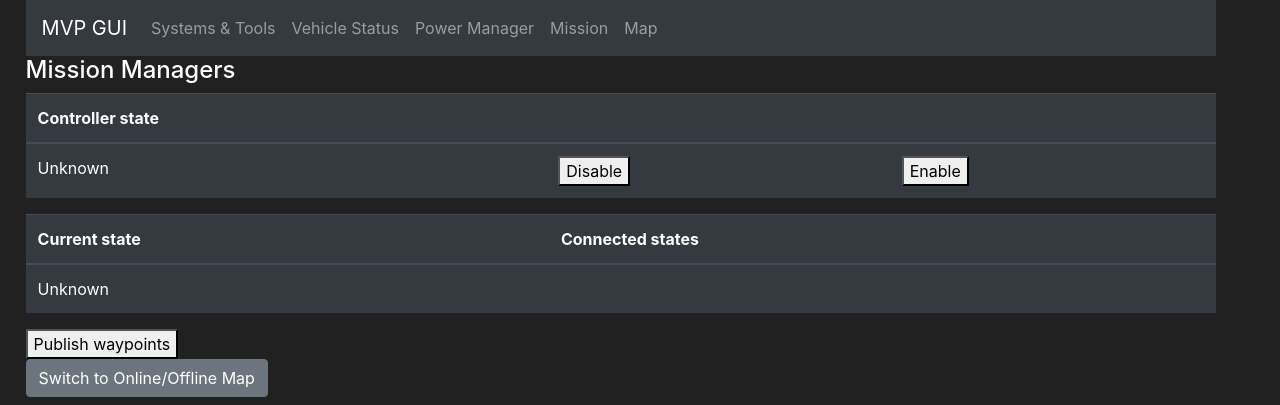
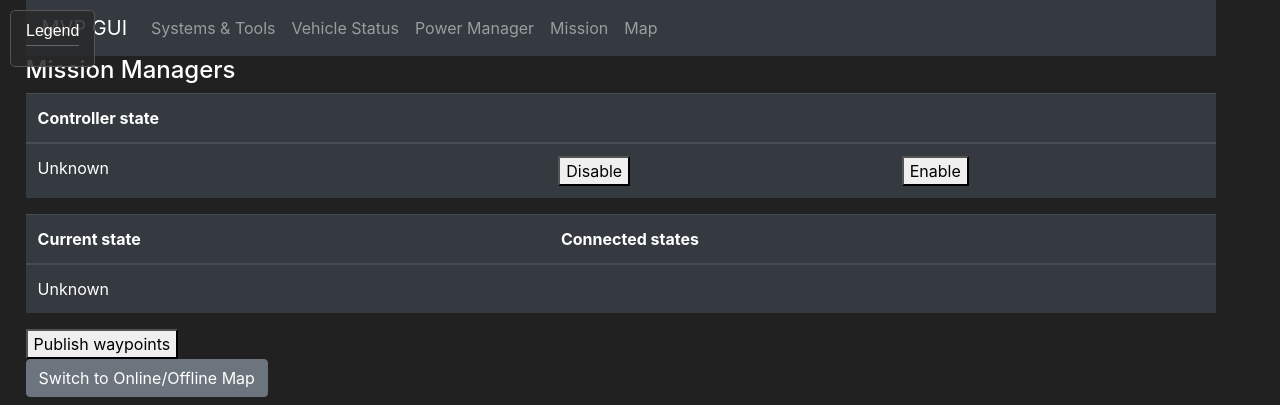
Before and after one commit to GSO-soslab/mvp_gui_2, a Python web app: template mvp_gui/templates/map.html in a window 1280 px wide. Shown: the top 405 px of the page. Run offline with Jinja, Linux system fonts and the light colour scheme; the template is opened without the code that fills it: most values are stand-ins (such as "Sample title", 1, 10 or a date in 2020); some libraries are stand-ins or nearby versions.

Commit message:
Reposition the map legend HTML element

```diff
--- a/mvp_gui/templates/map_page/map_table.html
+++ b/mvp_gui/templates/map_page/map_table.html
@@ -2,6 +2,14 @@
 <button id="map-switch-button" class="btn btn-secondary mb-2">Switch to Online/Offline Map</button>
 
 <div id="map" class="map"></div>
+
+<!-- LEGEND -->
+<div id="map-legend" class="map-legend">
+    <h4>Legend</h4>
+    <ul id="legend-items">
+        <!-- Dynamically populated -->
+    </ul>
+</div>
 
 <style>
     /* --- Styles for Published Waypoints (Yellow Triangles) --- */
@@ -87,7 +95,7 @@
     .arrow-marker {
         width: 40px;
         height: 40px;
-        background: url('{{ url_for('static', filename='icons/white_arrow.png') }}') no-repeat center center;
+        background: url('{{ url_for(' static', filename=' icons/white_arrow.png') }}') no-repeat center center;
         background-size: contain;
         transform-origin: center;
     }
@@ -101,7 +109,7 @@
     .groundstation-marker {
         width: 45px;
         height: 45px;
-        background-image: url('{{ url_for('static', filename='icons/ground_station_icon.png') }}');
+        background-image: url('{{ url_for(' static', filename=' icons/ground_station_icon.png') }}');
     }
 
     .secondary-marker {
@@ -109,6 +117,49 @@
         height: 20px;
         background-color: blue;
         border-radius: 50%;
+    }
+
+    /* --- Legend Styles --- */
+    .map-legend {
+        position: absolute;
+        top: 10px;
+        left: 10px;
+        background: rgba(40, 40, 40, 0.85);
+        color: #fff;
+        padding: 10px 15px;
+        border-radius: 5px;
+        z-index: 1000;
+        font-family: Arial, sans-serif;
+        max-width: 250px;
+        border: 1px solid #555;
+    }
+
+    .map-legend h4 {
+        margin-top: 0;
+        margin-bottom: 10px;
+        font-size: 16px;
+        border-bottom: 1px solid #666;
+        padding-bottom: 5px;
+    }
+
+    .map-legend ul {
+        list-style: none;
+        padding: 0;
+        margin: 0;
+    }
+
+    .map-legend li {
+        margin-bottom: 5px;
+        display: flex;
+        align-items: center;
+        font-size: 12px;
+    }
+
+    .legend-color-box {
+        width: 20px;
+        height: 10px;
+        margin-right: 10px;
+        border: 1px solid #ccc;
     }
 </style>
 
@@ -147,9 +198,9 @@
     let publishedAltitudeMarkers = [];
 
     // --- Dynamic GPS ---
-    let dynamicGPSMarkers = {};  // Store markers for each GPS topic
-    let dynamicGPSHistories = {};  // Store histories for each GPS topic
-    let dynamicGPSColors = {};  // Store colors for each GPS topic
+    let dynamicGPSMarkers = {}; // Store markers for each GPS topic
+    let dynamicGPSHistories = {}; // Store histories for each GPS topic
+    let dynamicGPSColors = {}; // Store colors for each GPS topic
 
     // --- State Persistence Functions ---
     function saveMapState() {
@@ -193,6 +244,36 @@
     }
 
     // --- Helper Functions ---
+    function updateLegend() {
+        const legendItemsContainer = document.getElementById('legend-items');
+        if (!legendItemsContainer) return;
+
+        legendItemsContainer.innerHTML = ''; // Clear existing legend
+
+        // Static items
+        const staticItems = [
+            { color: '#44e215', label: 'Vehicle Trail' },
+            { color: '#ff190a', label: 'Editable Mission Path' },
+            { color: '#ffd500', label: 'Published Mission Path' }
+        ];
+
+        staticItems.forEach(item => {
+            const li = document.createElement('li');
+            li.innerHTML = `<span class="legend-color-box" style="background-color: ${item.color};"></span> ${item.label}`;
+            legendItemsContainer.appendChild(li);
+        });
+
+        // Dynamic GPS items
+        for (const topicName in dynamicGPSColors) {
+            if (dynamicGPSColors.hasOwnProperty(topicName)) {
+                const color = dynamicGPSColors[topicName];
+                const li = document.createElement('li');
+                li.innerHTML = `<span class="legend-color-box" style="background-color: ${color};"></span> ${topicName}`;
+                legendItemsContainer.appendChild(li);
+            }
+        }
+    }
+
     function calculateMidpoint(p1, p2) {
         return {
             latitude: (p1.lat + p2.lat) / 2,
@@ -339,6 +420,7 @@
             // Redraw everything that might have been restored or received while map was loading
             createEditableWaypointMarkers();
             redrawAllFromState();
+            updateLegend(); // Update legend with static and restored dynamic items
         });
     }
 
@@ -447,33 +529,41 @@
         if (!map || !data || data.lon == null || data.lat == null) {
             return;
         }
+
+        let isNewTopic = false;
         // Initialize color and history for new topics. This is safe to do before the map is ready.
         if (!dynamicGPSColors[topicName]) {
+            isNewTopic = true;
             const usedColors = Object.values(dynamicGPSColors);
             dynamicGPSColors[topicName] = generateUniqueColor(usedColors);
             dynamicGPSHistories[topicName] = [];
         }
+
         const lngLat = [data.lon, data.lat];
         // Update history. This is also safe to do before map is ready.
         dynamicGPSHistories[topicName].push(lngLat);
         if (dynamicGPSHistories[topicName].length > MAX_HISTORY_POINTS) {
             dynamicGPSHistories[topicName].shift();
         }
+
         // --- All subsequent operations modify the map and must wait for it to be initialized ---
         if (!isMapInitialized) {
             return;
         }
+
         // Create marker if it doesn't exist, otherwise update its position.
         if (!dynamicGPSMarkers[topicName]) {
             dynamicGPSMarkers[topicName] = createDynamicGPSMarker(dynamicGPSColors[topicName], lngLat);
         } else {
             dynamicGPSMarkers[topicName].setLngLat(lngLat);
         }
+
         // Update trail on map
         // Sanitize topic name to create a valid ID for MapLibre sources/layers
         const sanitizedTopicName = topicName.replace(/[^\w-]/g, '_');
         const sourceId = `gps-trail-${sanitizedTopicName}`;
         const layerId = `gps-trail-layer-${sanitizedTopicName}`;
+
         // Create source and layer if they don't exist
         if (!map.getSource(sourceId)) {
             map.addSource(sourceId, {
@@ -487,10 +577,11 @@
                 paint: {
                     'line-color': dynamicGPSColors[topicName],
                     'line-width': 2,
-                    'line-opacity': 0.5
+                    'line-opacity': 0.3
                 }
             });
         }
+
         // Update trail data
         map.getSource(sourceId).setData({
             type: 'Feature',
@@ -499,6 +590,10 @@
                 coordinates: dynamicGPSHistories[topicName]
             }
         });
+
+        if (isNewTopic) {
+            updateLegend();
+        }
     }
 
     function redrawDynamicGpsTrails() {
@@ -640,9 +735,13 @@
         if (map.getSource(sourceId)) {
             map.removeSource(sourceId);
         }
-        // Clean up data stores
+        // Clean up client-side data stores
         delete dynamicGPSHistories[topicName];
         delete dynamicGPSColors[topicName];
+        // Update the legend
+        updateLegend();
+        // Persist the state change to session storage so the trail doesn't reappear on reload.
+        saveMapState();
     });
 
     // --- Page Load & Interaction Execution ---
```
